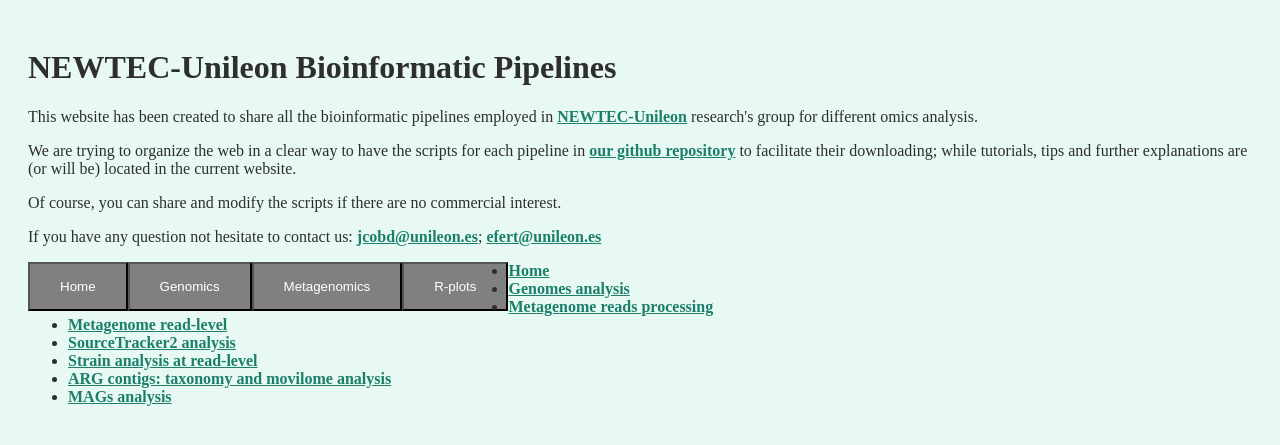
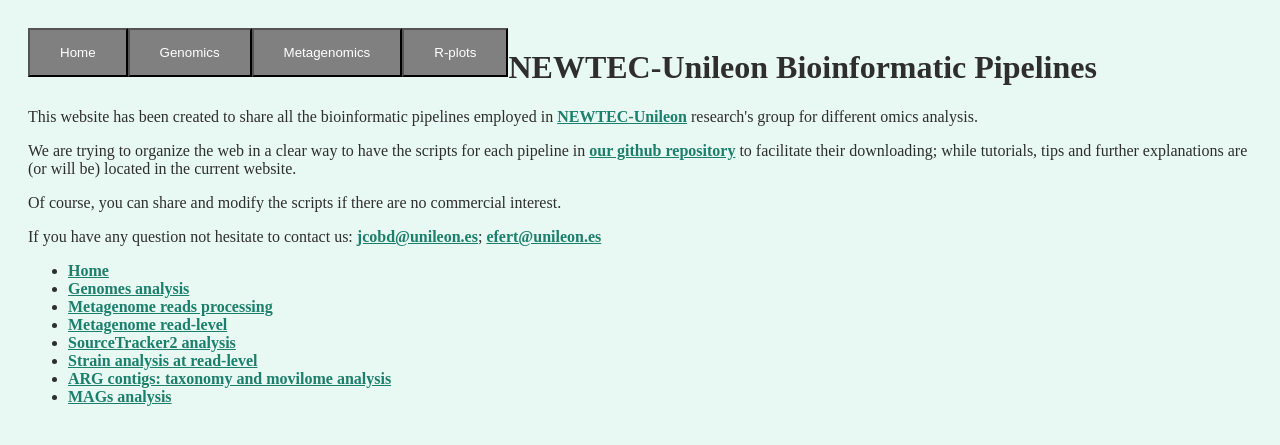
Before and after one commit to NEWTEC-Unileon/newtec-unileon.github.io, a Jekyll site: the page index.html, which Jekyll copies as it is, in a window 1280 px wide. Shown: the top 445 px of the page. Built offline with Jekyll 4.4.1, drawn with Linux system fonts in a browser that asks for light colours; some of the changed lines change nothing that is shown.

Commit message:
Update index.html

```diff
--- a/index.html
+++ b/index.html
@@ -14,6 +14,12 @@
   green=#93cf53
   blue=#476ed7
   -->
+    <div class="button-gp">
+      <button>Home</button>
+      <button>Genomics</button>
+      <button>Metagenomics</button>
+      <button>R-plots</button>
+    </div>
   <body>
   <h1>NEWTEC-Unileon Bioinformatic Pipelines</h1>
   <p>This website has been created to share all the bioinformatic pipelines employed in <a href="https://portalcientifico.unileon.es/grupos/8577/detalle">NEWTEC-Unileon</a> research's group for different omics analysis. </p>
@@ -21,13 +27,6 @@
   <p>Of course, you can share and modify the scripts if there are no commercial interest.</p>
   <p></p>
   <p>If you have any question not hesitate to contact us: <a href="mailto:jcobd@unileon.es">jcobd@unileon.es</a>; <a href="mailto:efert@unileon.es">efert@unileon.es</a> </p>
-
-    <div class="button-gp">
-      <button>Home</button>
-      <button>Genomics</button>
-      <button>Metagenomics</button>
-      <button>R-plots</button>
-    </div>
   </body>
   <nav>
     <ul>
```
